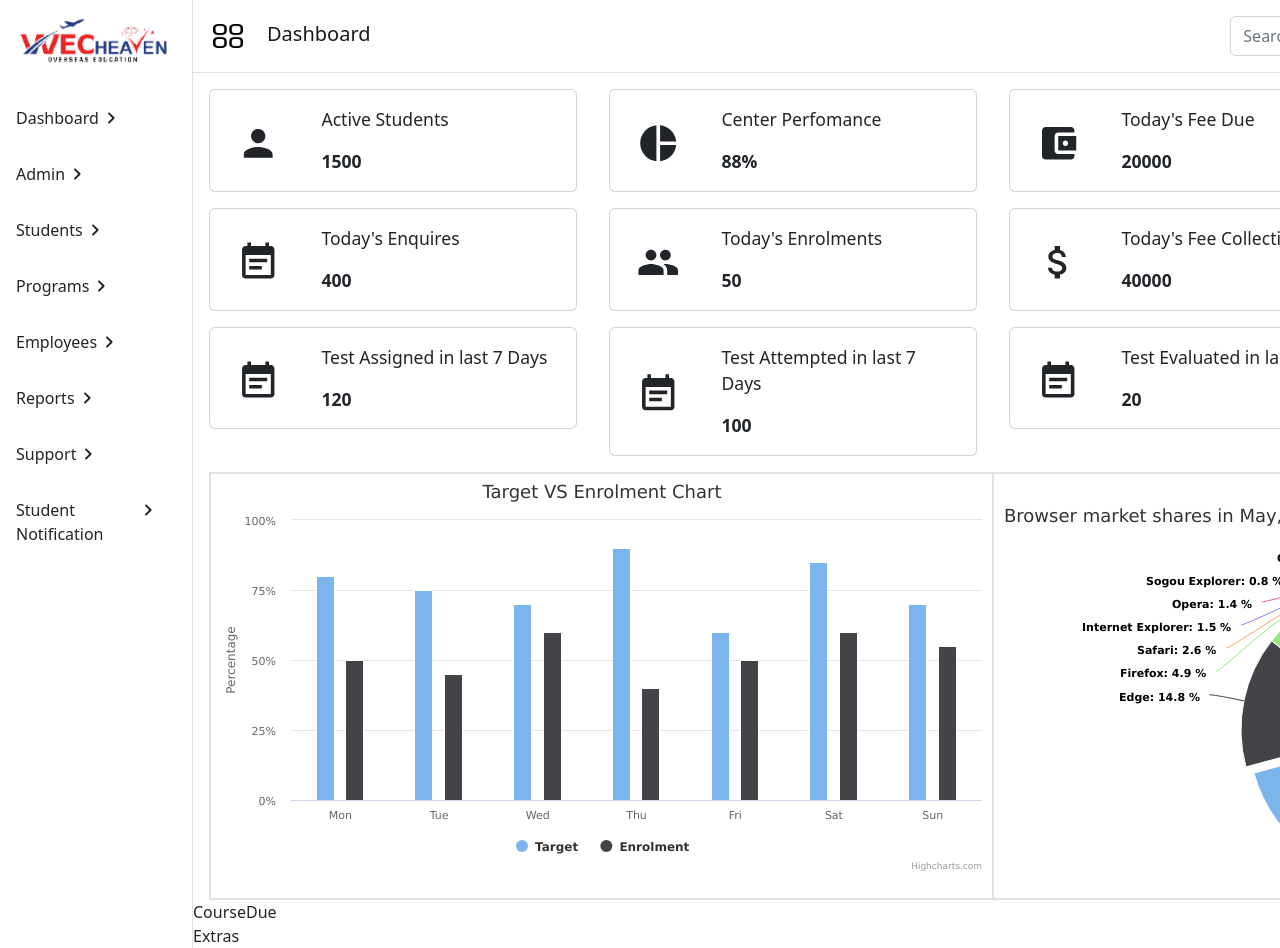
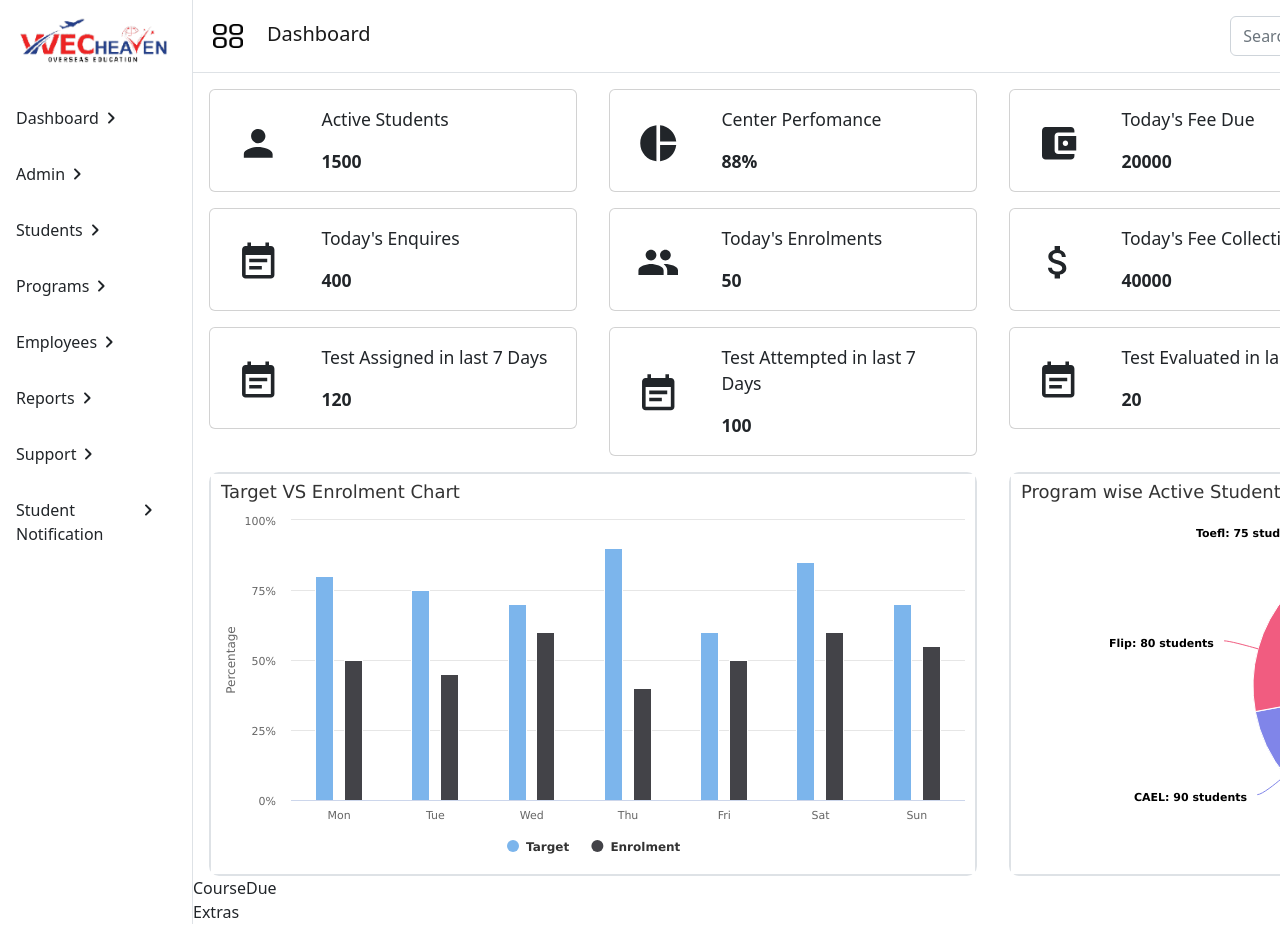
Before and after one commit to kirtan111/dashboard, a React (Create React App) app: page / in a window 1280 px wide. Shown: the top 948 px of the page. After the commit the page ends 924 px from the top, so only its background shows below. Built offline with nearby package versions, Linux system fonts and the light colour scheme.

Commit message:
Charts Completed

```diff
--- a/package.json
+++ b/package.json
@@ -3,6 +3,10 @@
   "version": "0.1.0",
   "private": true,
   "dependencies": {
+    "@amcharts/amcharts3-react": "^3.1.1",
+    "@amcharts/amcharts5": "^5.3.5",
+    "@amcharts/amcharts5-fonts": "^5.0.1",
+    "@amcharts/amcharts5-geodata": "^5.1.0",
     "@flaticon/flaticon-uicons": "^2.0.1",
     "@fortawesome/react-fontawesome": "^0.2.0",
     "@material-ui/core": "^4.12.4",
--- a/src/components/MainDash/Charts/ActiveStudents/ActiveStudents.jsx
+++ b/src/components/MainDash/Charts/ActiveStudents/ActiveStudents.jsx
@@ -5,51 +5,75 @@ import HighchartsReact from "highcharts-react-official";
 const ActiveStudents = () => {
     const options = {
         chart: {
-            type: "column",
+            plotBackgroundColor: null,
+            plotBorderWidth: null,
+            plotShadow: false,
+            type: "pie",
         },
         title: {
-            text: "Target VS Enrolment Chart",
+            text: "Program wise Active Students",
+            align: "left",
         },
-        xAxis: {
-            categories: ["Mon", "Tue", "Wed", "Thu", "Fri", "Sat", "Sun"],
-            crosshair: true,
+        tooltip: {
+            pointFormat: "{series.name}: <b>{point.y} students</b>",
         },
-        yAxis: {
-            min: 0,
-            title: {
-                text: "Percentage",
+        accessibility: {
+            point: {
+                valueSuffix: "%",
             },
-            labels: {
-                formatter: function () {
-                    return this.value + "%";
+        },
+        plotOptions: {
+            pie: {
+                allowPointSelect: true,
+                cursor: "pointer",
+                dataLabels: {
+                    enabled: true,
+                    format: "<b>{point.name}</b>: {point.y} students",
                 },
             },
         },
-        tooltip: {
-            headerFormat: '<span style="font-size:10px">{point.key}</span><table>',
-            pointFormat: '<tr><td style="color:{series.color};padding:0">{series.name}: </td><td style="padding:0"><b>{point.y:.1f} %</b></td></tr>',
-            footerFormat: "</table>",
-            shared: true,
-            useHTML: true,
-        },
-        plotOptions: {
-            column: {
-                pointPadding: 0.2,
-                borderWidth: 1,
-            },
+        credits: {
+            enabled: false,
         },
         series: [
             {
-                name: "Target",
-                data: [80, 75, 70, 90, 60, 85, 70],
-            },
-            {
-                name: "Enrolment",
-                data: [50, 45, 60, 40, 50, 60, 55],
+                name: "Courses",
+                colorByPoint: true,
+                data: [
+                    {
+                        name: "IELTS",
+                        y: 90,
+                    },
+                    {
+                        name: "PTE",
+                        y: 60,
+                    },
+                    {
+                        name: "CELPIP",
+                        y: 40,
+                    },
+                    {
+                        name: "CD-IELTS",
+                        y: 120,
+                        sliced: true,
+                        selected: true,
+                    },
+                    {
+                        name: "CAEL",
+                        y: 90,
+                    },
+                    {
+                        name: "Flip",
+                        y: 80,
+                    },
+                    {
+                        name: "Toefl",
+                        y: 75,
+                    },
+                ],
             },
         ],
     };
-
     return (
         <div>
             <HighchartsReact highcharts={Highcharts} options={options} />{" "}
--- a/src/components/MainDash/Charts/Charts.css
+++ b/src/components/MainDash/Charts/Charts.css
@@ -1,7 +1,11 @@
 .ActiveStudents {
     width: 50%;
+    border-color: brown;
+    border-radius: 10px;
 }
 
 .TargetVSEnrolment {
     width: 50%;
+    border-color: brown;
+    border-radius: 10px;
 }
--- a/src/components/MainDash/Charts/Charts.jsx
+++ b/src/components/MainDash/Charts/Charts.jsx
@@ -1,16 +1,16 @@
 import React from "react";
+import TargetVSEnrolment from "./TragetVSEnrolment/TargetVSEnrolment";
 import ActiveStudents from "./ActiveStudents/ActiveStudents";
-import TargetVSEnrolment from "./TragetVSEnrolment/TargetVSEnrolment";
 import "./Charts.css";
 
 const Charts = () => {
     return (
-        <div className="d-flex justify-content-between border mx-3">
-            <div className="ActiveStudents border">
+        <div className="d-flex justify-content-between mx-3">
+            <div className="TargetVSEnrolment border border-2 me-3">
+                <TargetVSEnrolment />
+            </div>
+            <div className="ActiveStudents border border-2 ms-3">
                 <ActiveStudents />
-            </div>
-            <div className="TargetVSEnrolment border">
-                <TargetVSEnrolment />
             </div>
         </div>
     );
--- a/src/components/MainDash/Charts/TragetVSEnrolment/TargetVSEnrolment.jsx
+++ b/src/components/MainDash/Charts/TragetVSEnrolment/TargetVSEnrolment.jsx
@@ -1,170 +1,61 @@
 import React from "react";
-import * as Highcharts from "highcharts";
+import Highcharts from "highcharts";
 import HighchartsReact from "highcharts-react-official";
-// import "highcharts/modules/accessibility";
-// import dumbell from "highcharts/modules/dumbbell";
-// import highchartsLollipop from "highcharts/modules/lollipop";
-// Highcharts(highchartsLollipop);
+
 const TargetVSEnrolment = () => {
-    // const options = {
-    //     chart: {
-    //         type: "lollipop",
-    //         inverted: true,
-    //     },
-
-    //     legend: {
-    //         enabled: false,
-    //     },
-
-    //     subtitle: {
-    //         text: "2018",
-    //     },
-
-    //     title: {
-    //         text: "Top 10 Countries by Population",
-    //     },
-
-    //     tooltip: {
-    //         shared: true,
-    //     },
-
-    //     xAxis: {
-    //         type: "category",
-    //     },
-
-    //     yAxis: {
-    //         title: {
-    //             text: "Population",
-    //         },
-    //     },
-
-    //     series: [
-    //         {
-    //             name: "Population",
-    //             data: [
-    //                 {
-    //                     name: "China",
-    //                     y: 1427647786,
-    //                 },
-    //                 {
-    //                     name: "India",
-    //                     y: 1352642280,
-    //                 },
-    //                 {
-    //                     name: "United States",
-    //                     y: 327096265,
-    //                 },
-    //                 {
-    //                     name: "Indonesia",
-    //                     y: 267670543,
-    //                 },
-    //                 {
-    //                     name: "Pakistan",
-    //                     y: 212228286,
-    //                 },
-    //                 {
-    //                     name: "Brazil",
-    //                     y: 209469323,
-    //                 },
-    //                 {
-    //                     name: "Nigeria",
-    //                     y: 195874683,
-    //                 },
-    //                 {
-    //                     name: "Bangladesh",
-    //                     y: 161376708,
-    //                 },
-    //                 {
-    //                     name: "Russia",
-    //                     y: 145734038,
-    //                 },
-    //                 {
-    //                     name: "Mexico",
-    //                     y: 126190788,
-    //                 },
-    //             ],
-    //         },
-    //     ],
-    // };
     const options = {
         chart: {
-            plotBackgroundColor: null,
-            plotBorderWidth: null,
-            plotShadow: false,
-            type: "pie",
+            type: "column",
         },
         title: {
-            text: "Browser market shares in May, 2020",
+            text: "Target VS Enrolment Chart",
             align: "left",
         },
-        tooltip: {
-            pointFormat: "{series.name}: <b>{point.percentage:.1f}%</b>",
+        xAxis: {
+            categories: ["Mon", "Tue", "Wed", "Thu", "Fri", "Sat", "Sun"],
+            crosshair: true,
         },
-        accessibility: {
-            point: {
-                valueSuffix: "%",
+        yAxis: {
+            min: 0,
+            title: {
+                text: "Percentage",
             },
-        },
-        plotOptions: {
-            pie: {
-                allowPointSelect: true,
-                cursor: "pointer",
-                dataLabels: {
-                    enabled: true,
-                    format: "<b>{point.name}</b>: {point.percentage:.1f} %",
+            labels: {
+                formatter: function () {
+                    return this.value + "%";
                 },
             },
         },
+        tooltip: {
+            headerFormat: '<span style="font-size:10px">{point.key}</span><table>',
+            pointFormat: '<tr><td style="color:{series.color};padding:0">{series.name}: </td><td style="padding:0"><b>{point.y:.1f} %</b></td></tr>',
+            footerFormat: "</table>",
+            shared: true,
+            useHTML: true,
+        },
+        plotOptions: {
+            column: {
+                pointPadding: 0.2,
+                borderWidth: 1,
+            },
+        },
+        credits: {
+            enabled: false,
+        },
         series: [
             {
-                name: "Brands",
-                colorByPoint: true,
-                data: [
-                    {
-                        name: "Chrome",
-                        y: 70.67,
-                        sliced: true,
-                        selected: true,
-                    },
-                    {
-                        name: "Edge",
-                        y: 14.77,
-                    },
-                    {
-                        name: "Firefox",
-                        y: 4.86,
-                    },
-                    {
-                        name: "Safari",
-                        y: 2.63,
-                    },
-                    {
-                        name: "Internet Explorer",
-                        y: 1.53,
-                    },
-                    {
-                        name: "Opera",
-                        y: 1.4,
-                    },
-                    {
-                        name: "Sogou Explorer",
-                        y: 0.84,
-                    },
-                    {
-                        name: "QQ",
-                        y: 0.51,
-                    },
-                    {
-                        name: "Other",
-                        y: 2.6,
-                    },
-                ],
+                name: "Target",
+                data: [80, 75, 70, 90, 60, 85, 70],
+            },
+            {
+                name: "Enrolment",
+                data: [50, 45, 60, 40, 50, 60, 55],
             },
         ],
     };
+
     return (
         <div>
-            <br />
             <HighchartsReact highcharts={Highcharts} options={options} />{" "}
         </div>
     );
```
Also changed, not shown: 1 other file (tests, documents, lock files or other folders).
